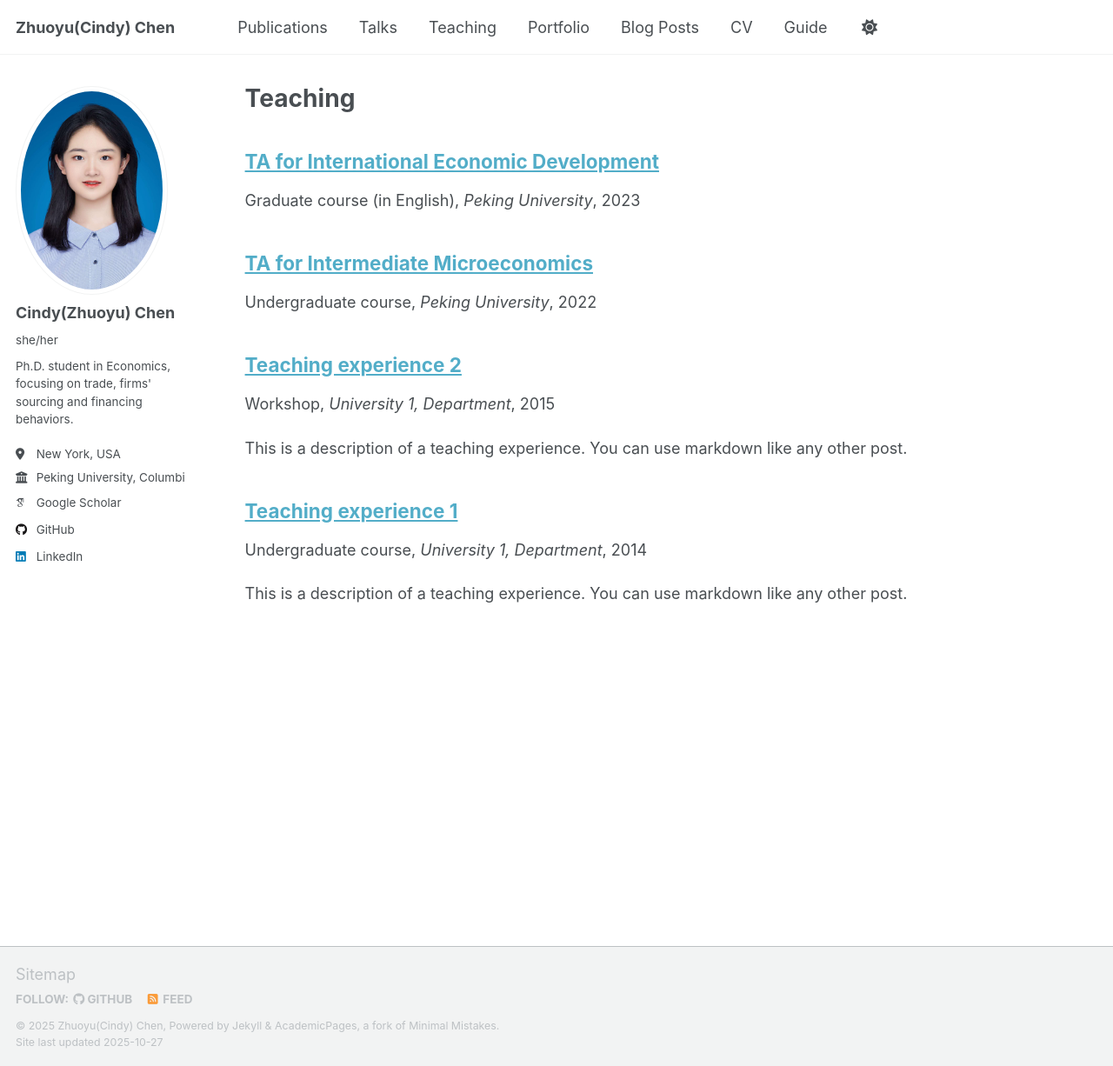
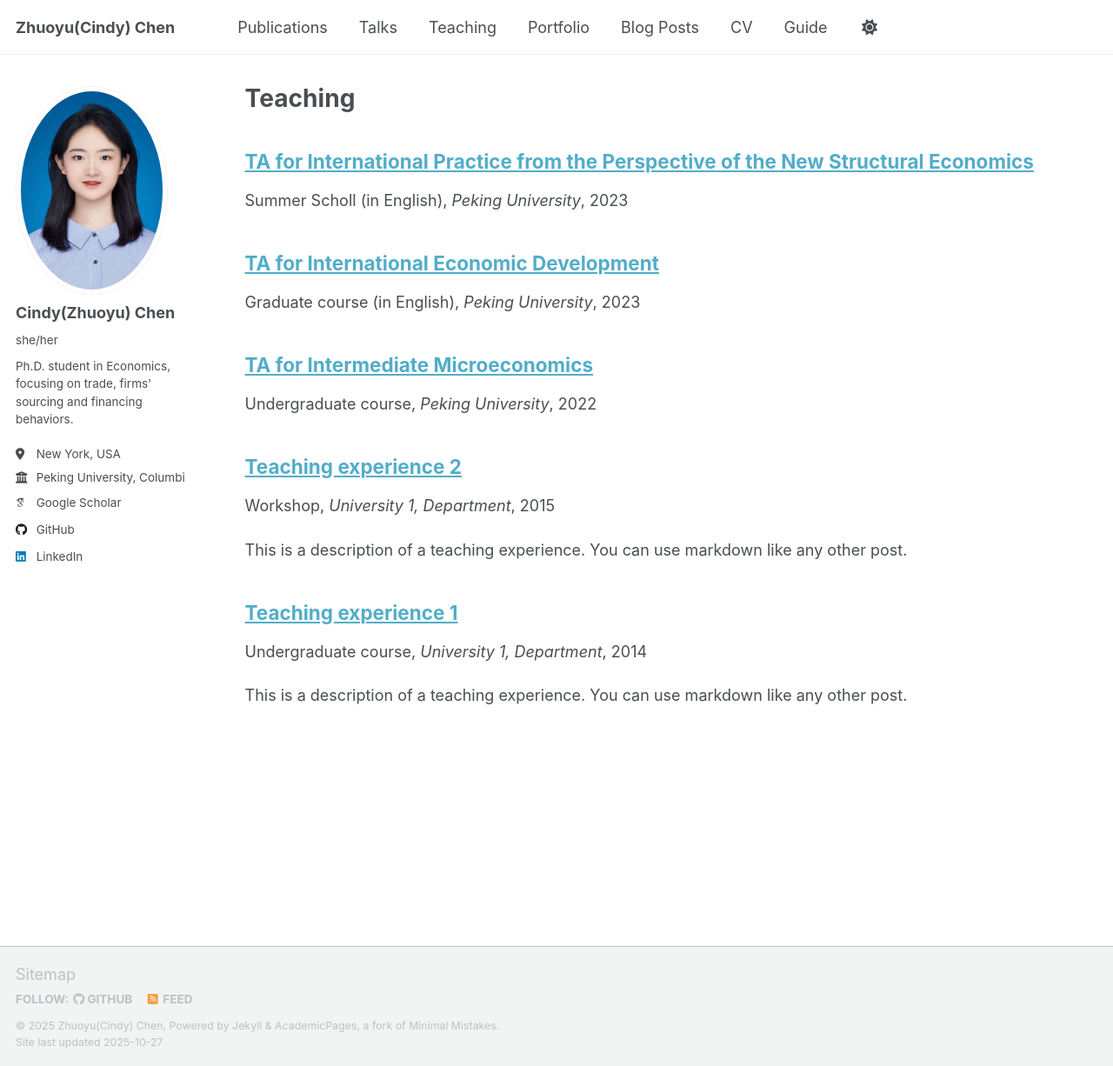
Before and after one commit to Cindyeco/Cindyeco.github.io, a Jekyll site: the page built from _pages/teaching.html, in a window 1280 px wide and 1226 px high. Shown: the whole window at 87% size. Built offline with Jekyll 4.4.1, drawn with Linux system fonts in a browser that asks for light colours; some web fonts are replaced; a script that is not in the unit is left out; a file with an impossible date is left out; part of the change alters nothing that is shown.

Commit message:
Update 2023-Summer-teaching.md

```diff
--- a/_teaching/2023-Summer-teaching.md
+++ b/_teaching/2023-Summer-teaching.md
@@ -4,6 +4,6 @@ collection: teaching
 type: "Summer Scholl (in English)"
 permalink: /teaching/2023-Summer-teaching
 venue: "Peking University"
-date: "2023 Summer"
+date: "2023-07-03"
 location: "Beijing, China"
 ---
```
